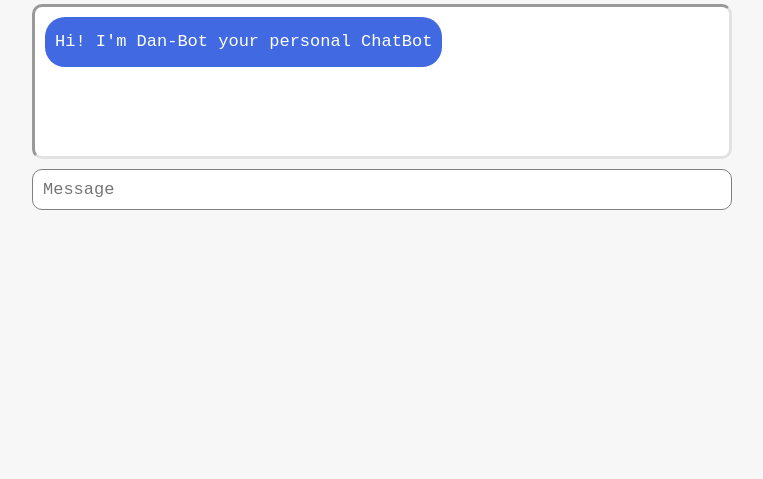
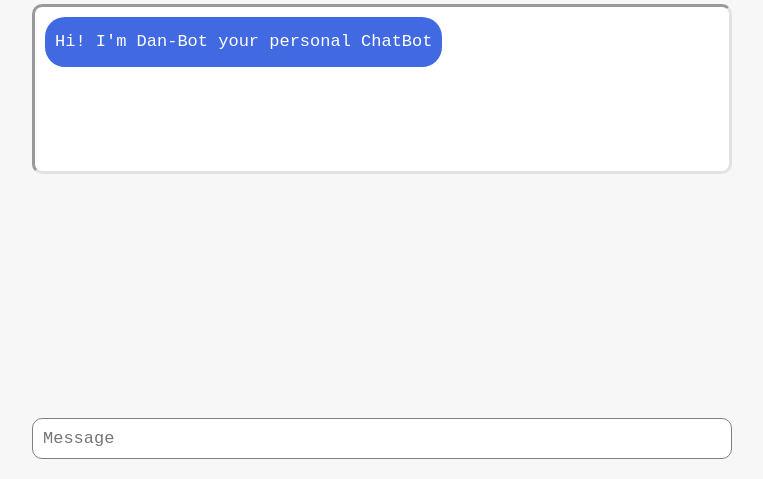
Before and after one commit to LifeofDan-EL/chat_bot, a plain HTML site: page templates/index.html in a window 1280 px wide. Shown: the part 321-800 px from the top of the page, without its empty margins (258-1021 px from the left). Drawn offline with nearby package versions, Linux system fonts and the light colour scheme.

Commit message:
made improvements

```diff
--- a/templates/style.css
+++ b/templates/style.css
@@ -36,6 +36,7 @@ body {
 .avatar img {
     display: block;
     margin: 0 auto;
+    border-radius: 50%;
 }
 
 /* CHATBOX */
@@ -56,10 +57,10 @@ body {
     border: 3px inset;
     border-radius: 10px;
     padding: 10px;
-    min-height: 155px;
+    min-height: 170px;
     background-color: white;
     border-color: #eeeded #e2e2e2 #e2e2e2 #eeeded;
-    margin-bottom: 10px;
+    margin-bottom: 5px;
 }
 
 #textInput, .userText, .botText {
@@ -75,8 +76,11 @@ body {
 }
 
 #userInput {
-    width: 100%;
-    margin: 0 0 0 auto;
+    margin: 0 0 20px auto;
+    position: fixed;
+    bottom: 0;
+    z-index: 2000;
+    width: 95vw;
 }
 
 #userInput #textInput {
```
